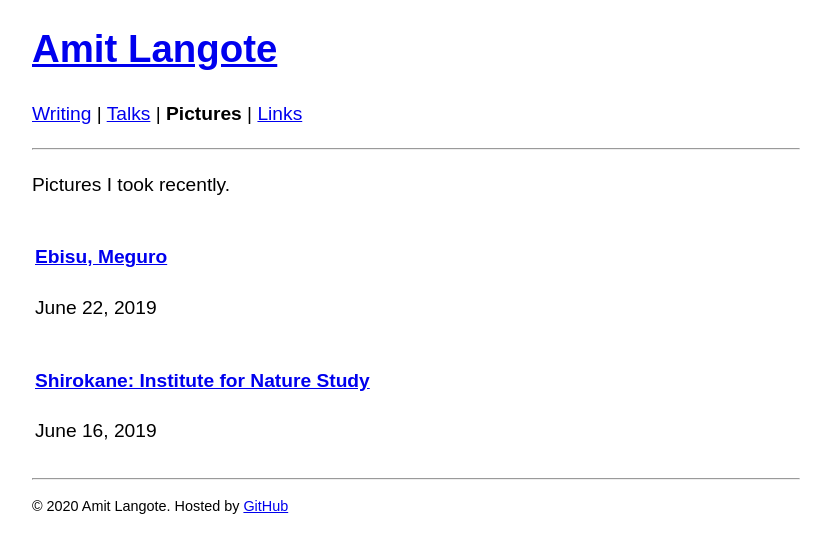
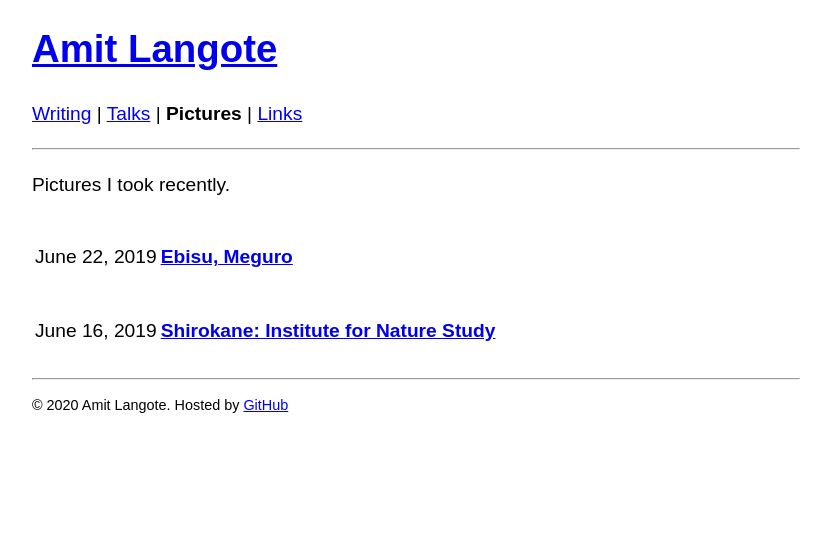
Before and after one commit to amitlan/website, a Jekyll site: the page built from photolog/index.md, in a window 1280 px wide. Shown: the top 553 px of the page, without its empty margins (224-1055 px from the left). Built offline with Jekyll 4.4.1, drawn with Linux system fonts in a browser that asks for light colours.

```diff
--- a/photolog/index.md
+++ b/photolog/index.md
@@ -8,9 +8,9 @@ Pictures I took recently.
 
 <table>
   <tr>
-    <td><p><a href="ebisu-meguro"><b>Ebisu, Meguro</b></a></p><p>June 22, 2019</p></td>
+    <td><p>June 22, 2019</p></td><td><p><a href="ebisu-meguro"><b>Ebisu, Meguro</b></a></p></td>
   </tr>
   <tr>
-    <td><p><a href="shirokane"><b>Shirokane: Institute for Nature Study</b></a></p><p>June 16, 2019</p></td>
+    <td><p>June 16, 2019</p></td><td><p><a href="shirokane"><b>Shirokane: Institute for Nature Study</b></a></p></td>
   </tr>
 </table>
```
